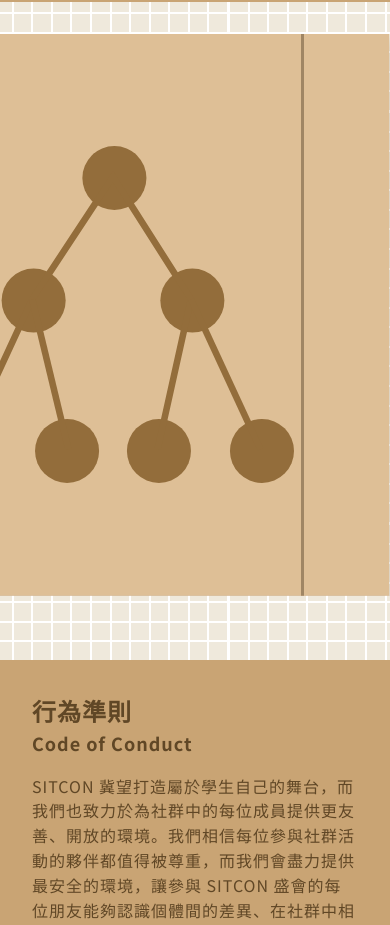
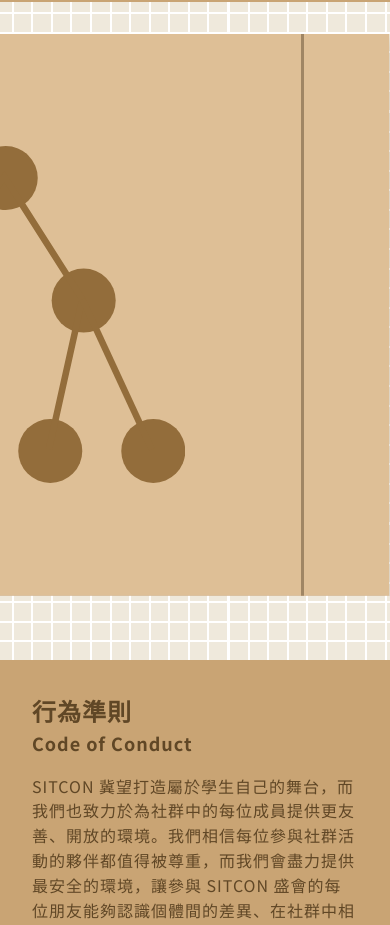
Before and after one commit to sitcon-tw/2019, a Vue app: page /2019 in a window 390 px wide. Shown: the part 2134-3059 px from the top of the page. Built offline with nearby package versions, Linux system fonts and the light colour scheme.

Commit message:
Fix: home icon position

```diff
--- a/src/views/Home.vue
+++ b/src/views/Home.vue
@@ -309,6 +309,16 @@ header {
           display: flex;
           justify-content: flex-end;
 
+          .icon {
+            @supports (backdrop-filter: blur(0)) {
+              transform: translateX(calc(-50%));
+
+              @media screen and (max-width: 900px) {
+                transform: translateX(calc(-30%));
+              }
+            }
+          }
+
           @media screen and (max-width: 1200px) {
             width: 50%;
           }
```
